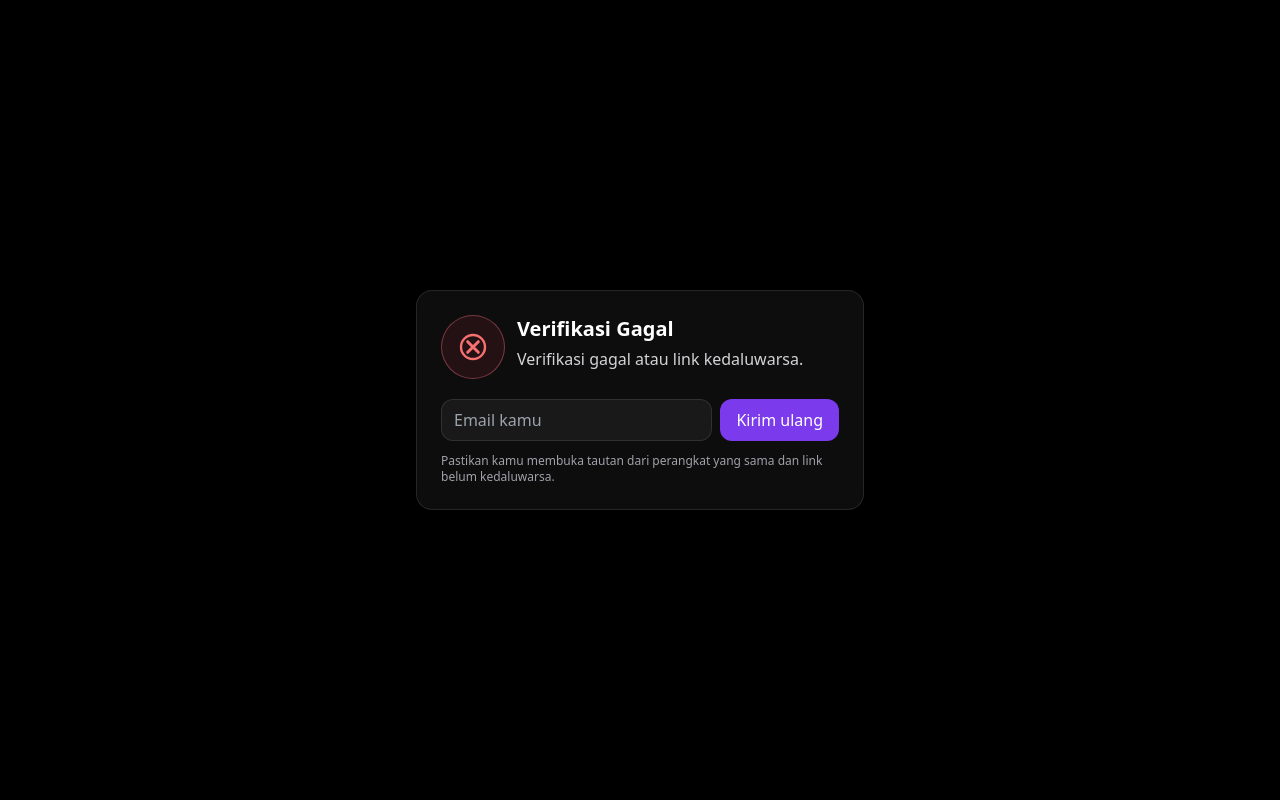
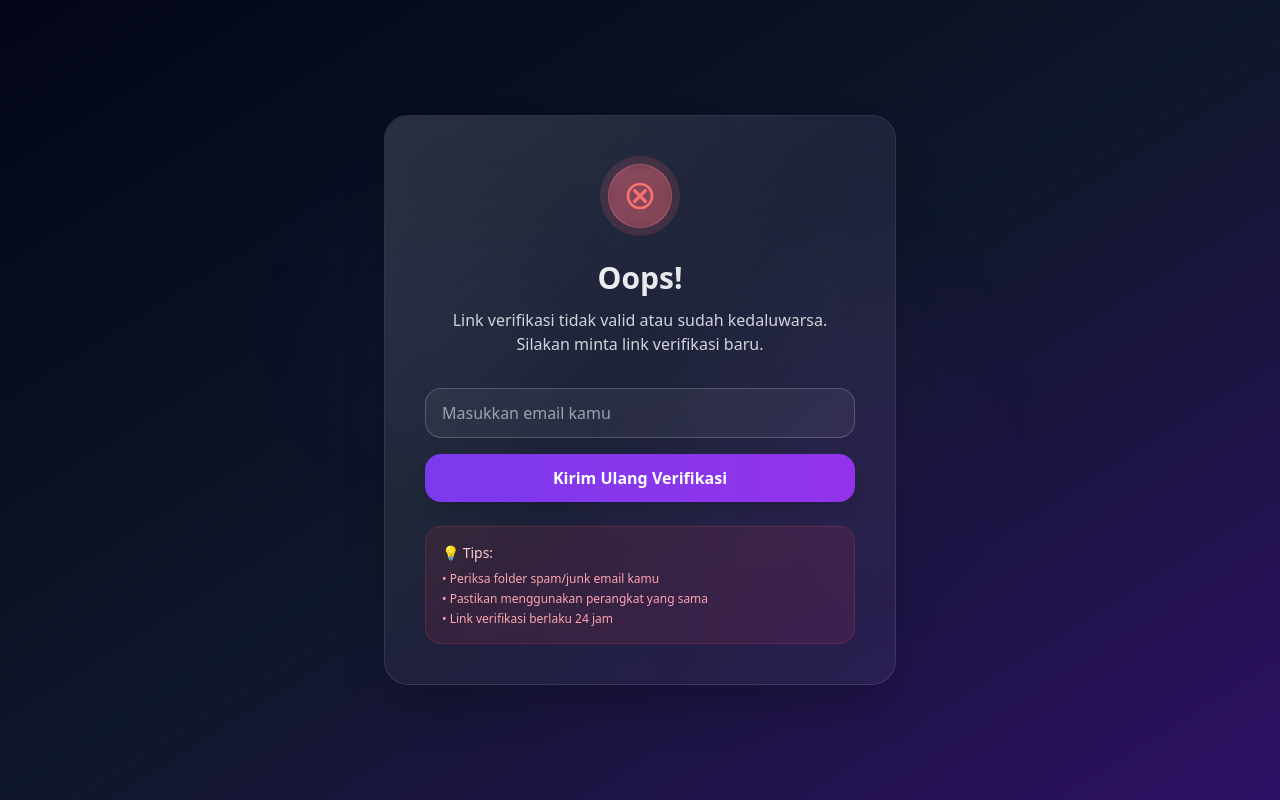
Before and after one commit to farrelabennaya/Sharebum-Fe, a React (Vite) app: page /verified in a window 1280 px wide. Built offline with nearby package versions, Linux system fonts and the light colour scheme.

Commit message:
Verified Style

```diff
--- a/index.html
+++ b/index.html
@@ -4,7 +4,7 @@
     <meta charset="UTF-8" />
     <link rel="icon" type="image/svg+xml" href="/vite.svg" />
     <meta name="viewport" content="width=device-width, initial-scale=1.0" />
-    <title>Vite + React</title>
+    <title>YollBum</title>
     <script src="https://challenges.cloudflare.com/turnstile/v0/api.js" async defer></script>
   </head>
   <body>
--- a/src/pages/Verified.jsx
+++ b/src/pages/Verified.jsx
@@ -7,49 +7,56 @@ export default function Verified() {
 
   // status: loading | success | error
   const [status, setStatus] = useState("loading");
-  const [msg, setMsg] = useState("Memverifikasi…");
+  const [msg, setMsg] = useState("Memverifikasi email kamu...");
+  const [isResending, setIsResending] = useState(false);
 
   useEffect(() => {
     const p = new URLSearchParams(window.location.search);
     const ok = p.get("ok");
-    const hasToken = !!p.get("token"); // kita abaikan token, jangan auto-login
+    const hasToken = !!p.get("token");
 
+    // Simulate loading delay untuk UX yang lebih baik
+    setTimeout(() => {
       if (ok === "1") {
-      // bersihkan token dari URL (privasi)
+        // Bersihkan token dari URL (privasi)
         const clean = new URL(window.location.href);
         clean.searchParams.delete("token");
         window.history.replaceState({}, "", clean.toString());
 
         setStatus("success");
-      setMsg("Email kamu sudah terverifikasi. Silakan masuk untuk melanjutkan.");
+        setMsg("Email kamu sudah berhasil diverifikasi! Sekarang kamu bisa masuk ke akun kamu.");
       } else {
         setStatus("error");
-      setMsg("Verifikasi gagal atau link kedaluwarsa.");
+        setMsg("Link verifikasi tidak valid atau sudah kedaluwarsa. Silakan minta link verifikasi baru.");
       }
+    }, 1200);
   }, []);
 
   const Icon = useMemo(() => {
     if (status === "loading") {
       return (
-        <div className="relative grid place-items-center w-16 h-16">
-          <svg className="w-12 h-12 animate-spin" viewBox="0 0 24 24" fill="none" aria-hidden>
-            <circle cx="12" cy="12" r="10" stroke="currentColor" strokeOpacity="0.25" strokeWidth="3" />
-            <path d="M4 12a8 8 0 0 1 8-8" stroke="currentColor" strokeWidth="3" />
+        <div className="relative flex items-center justify-center w-20 h-20">
+          <div className="absolute inset-0 rounded-full bg-gradient-to-r from-violet-500/20 to-purple-500/20 animate-pulse"></div>
+          <svg className="w-10 h-10 animate-spin text-violet-400" viewBox="0 0 24 24" fill="none" aria-hidden>
+            <circle cx="12" cy="12" r="10" stroke="currentColor" strokeOpacity="0.15" strokeWidth="2" />
+            <path d="M4 12a8 8 0 0 1 8-8" stroke="currentColor" strokeWidth="2.5" strokeLinecap="round" />
           </svg>
         </div>
       );
     }
+
     if (status === "success") {
       return (
-        <div className="relative grid place-items-center w-16 h-16">
-          <span className="absolute inline-block w-16 h-16 rounded-full border border-emerald-400/30 animate-ping" />
-          <div className="relative grid place-items-center w-16 h-16 rounded-full bg-emerald-500/15 border border-emerald-400/40">
-            <svg viewBox="0 0 24 24" className="w-8 h-8" aria-hidden>
+        <div className="relative flex items-center justify-center w-20 h-20">
+          <div className="absolute inset-0 rounded-full bg-gradient-to-r from-emerald-400/20 to-green-400/20 animate-pulse"></div>
+          <div className="absolute inset-2 rounded-full border-2 border-emerald-400/30 animate-ping"></div>
+          <div className="relative flex items-center justify-center w-16 h-16 rounded-full bg-gradient-to-r from-emerald-500/20 to-green-500/20 border border-emerald-400/40 backdrop-blur-sm">
+            <svg viewBox="0 0 24 24" className="w-9 h-9" aria-hidden>
               <path
                 d="M20 7 9 18l-5-5"
                 fill="none"
                 stroke="rgb(52, 211, 153)"
-                strokeWidth="2.5"
+                strokeWidth="3"
                 strokeLinecap="round"
                 strokeLinejoin="round"
                 className="check-path"
@@ -59,61 +66,24 @@ export default function Verified() {
         </div>
       );
     }
+
     return (
-      <div className="relative grid place-items-center w-16 h-16">
-        <div className="relative grid place-items-center w-16 h-16 rounded-full bg-rose-500/10 border border-rose-400/40">
+      <div className="relative flex items-center justify-center w-20 h-20">
+        <div className="absolute inset-0 rounded-full bg-gradient-to-r from-rose-400/20 to-red-400/20 animate-pulse"></div>
+        <div className="relative flex items-center justify-center w-16 h-16 rounded-full bg-gradient-to-r from-rose-500/20 to-red-500/20 border border-rose-400/40 backdrop-blur-sm">
           <svg viewBox="0 0 24 24" className="w-8 h-8" aria-hidden>
-            <circle cx="12" cy="12" r="9" fill="none" stroke="rgb(248, 113, 113)" strokeWidth="1.8" />
-            <path d="M8 8l8 8M16 8l-8 8" stroke="rgb(248, 113, 113)" strokeWidth="2.2" strokeLinecap="round" />
+            <circle cx="12" cy="12" r="9" fill="none" stroke="rgb(248, 113, 113)" strokeWidth="2" className="error-circle" />
+            <path d="M8 8l8 8M16 8l-8 8" stroke="rgb(248, 113, 113)" strokeWidth="2.5" strokeLinecap="round" className="error-x" />
           </svg>
         </div>
       </div>
     );
   }, [status]);
 
-  return (
-    <div className="min-h-svh grid place-items-center bg-black text-white">
-      <div
-        className="max-w-md w-full p-6 rounded-2xl border border-white/10 bg-white/5 backdrop-blur"
-        role="status"
-        aria-live="polite"
-      >
-        <div className="flex items-start gap-3">
-          {Icon}
-          <div className="flex-1">
-            <h1 className="text-xl font-semibold mb-1">
-              {status === "loading" && "Memverifikasi"}
-              {status === "success" && "Berhasil Diverifikasi"}
-              {status === "error" && "Verifikasi Gagal"}
-            </h1>
-            <p className="text-zinc-300">{msg}</p>
-          </div>
-        </div>
+  const handleResendVerification = async (e) => {
+    e.preventDefault();
+    setIsResending(true);
 
-        {/* Aksi lanjutan */}
-        {status === "success" && (
-          <div className="mt-5 flex items-center gap-2">
-            <button
-              onClick={() => nav("/")}
-              className="px-4 py-2 rounded-xl bg-violet-600 hover:bg-violet-700 transition"
-            >
-              Masuk
-            </button>
-            <button
-              onClick={() => nav("/")}
-              className="px-4 py-2 rounded-xl border border-white/10 bg-white/5 hover:bg-white/10 transition"
-            >
-              Ke Halaman Login
-            </button>
-          </div>
-        )}
-
-        {status === "error" && (
-          <>
-            <form
-              className="mt-5 flex gap-2"
-              onSubmit={async (e) => {
-                e.preventDefault();
     const email = new FormData(e.currentTarget).get("email");
     try {
       const res = await fetch("/api/email/verification-notification", {
@@ -121,41 +91,212 @@ export default function Verified() {
         headers: { "Content-Type": "application/json" },
         body: JSON.stringify({ email }),
       });
+
       if (!res.ok) throw new Error();
-                  alert("Jika email terdaftar, tautan verifikasi dikirim ulang.");
+
+      // Success feedback
+      const submitBtn = e.currentTarget.querySelector('button[type="submit"]');
+      const originalText = submitBtn.textContent;
+      submitBtn.textContent = "Terkirim!";
+      submitBtn.className = submitBtn.className.replace('bg-violet-600 hover:bg-violet-700', 'bg-emerald-600');
+
+      setTimeout(() => {
+        submitBtn.textContent = originalText;
+        submitBtn.className = submitBtn.className.replace('bg-emerald-600', 'bg-violet-600 hover:bg-violet-700');
+        e.currentTarget.reset();
+      }, 2000);
+
     } catch {
-                  alert("Gagal mengirim ulang.");
+      // Error feedback
+      const submitBtn = e.currentTarget.querySelector('button[type="submit"]');
+      const originalText = submitBtn.textContent;
+      submitBtn.textContent = "Gagal!";
+      submitBtn.className = submitBtn.className.replace('bg-violet-600 hover:bg-violet-700', 'bg-rose-600');
+
+      setTimeout(() => {
+        submitBtn.textContent = originalText;
+        submitBtn.className = submitBtn.className.replace('bg-rose-600', 'bg-violet-600 hover:bg-violet-700');
+      }, 2000);
+    } finally {
+      setIsResending(false);
     }
-              }}
+  };
+
+  return (
+    <div className="min-h-screen bg-gradient-to-br from-slate-950 via-slate-900 to-violet-950 flex items-center justify-center p-4 relative overflow-hidden">
+      {/* Background decoration */}
+      <div className="absolute inset-0 overflow-hidden pointer-events-none">
+        <div className="absolute top-1/4 left-1/4 w-64 h-64 rounded-full bg-violet-500/5 blur-3xl animate-pulse"></div>
+        <div className="absolute bottom-1/4 right-1/4 w-96 h-96 rounded-full bg-purple-500/5 blur-3xl animate-pulse delay-1000"></div>
+        <div className="absolute top-1/2 left-1/2 transform -translate-x-1/2 -translate-y-1/2 w-32 h-32 rounded-full bg-emerald-500/3 blur-2xl animate-pulse delay-500"></div>
+      </div>
+
+      <div
+        className="relative max-w-lg w-full mx-auto"
+        role="status"
+        aria-live="polite"
       >
+        {/* Main card */}
+        <div className="relative p-8 sm:p-10 rounded-3xl border border-white/10 bg-white/5 backdrop-blur-xl shadow-2xl transform transition-all duration-500 ease-out">
+          {/* Glassmorphism effect */}
+          <div className="absolute inset-0 rounded-3xl bg-gradient-to-br from-white/10 via-transparent to-transparent"></div>
+          <div className="absolute inset-0 rounded-3xl bg-gradient-to-tr from-transparent via-transparent to-violet-500/5"></div>
+
+          <div className="relative">
+            {/* Header section */}
+            <div className="text-center mb-8">
+              <div className="flex justify-center mb-6 transform transition-all duration-700 ease-out">
+                {Icon}
+              </div>
+
+              <h1 className="text-2xl sm:text-3xl font-bold mb-3 bg-gradient-to-r from-white to-gray-300 bg-clip-text text-transparent">
+                {status === "loading" && "Memverifikasi"}
+                {status === "success" && "Berhasil!"}
+                {status === "error" && "Oops!"}
+              </h1>
+
+              <p className="text-gray-300 leading-relaxed text-sm sm:text-base">
+                {msg}
+              </p>
+            </div>
+
+            {/* Success actions */}
+            {status === "success" && (
+              <div className="space-y-4 animate-fadeIn">
+                <div className="flex flex-col sm:flex-row gap-3">
+                  <button
+                    onClick={() => nav("/")}
+                    className="flex-1 px-6 py-3 rounded-2xl bg-gradient-to-r from-violet-600 to-purple-600 hover:from-violet-700 hover:to-purple-700 text-white font-semibold transition-all duration-200 shadow-lg hover:shadow-violet-500/25 transform hover:scale-105 active:scale-95"
+                  >
+                    Masuk Sekarang
+                  </button>
+                  <button
+                    onClick={() => nav("/")}
+                    className="flex-1 px-6 py-3 rounded-2xl border border-white/20 bg-white/5 hover:bg-white/10 text-white font-medium transition-all duration-200 backdrop-blur-sm hover:border-white/30 transform hover:scale-105 active:scale-95"
+                  >
+                    Ke Halaman Login
+                  </button>
+                </div>
+
+                <div className="text-center pt-4">
+                  <p className="text-xs text-gray-400 bg-emerald-500/10 border border-emerald-500/20 rounded-xl px-4 py-2 inline-block">
+                    ✅ Akun kamu sudah siap digunakan
+                  </p>
+                </div>
+              </div>
+            )}
+
+            {/* Error actions */}
+            {status === "error" && (
+              <div className="space-y-6 animate-fadeIn">
+                <form onSubmit={handleResendVerification} className="space-y-4">
+                  <div className="relative">
                     <input
                       name="email"
                       type="email"
-                placeholder="Email kamu"
+                      placeholder="Masukkan email kamu"
                       required
-                className="flex-1 rounded-xl bg-white/5 border border-white/10 px-3 py-2 outline-none focus:ring-2 focus:ring-white/15"
+                      disabled={isResending}
+                      className="w-full px-4 py-3 rounded-2xl bg-white/5 border border-white/20 text-white placeholder-gray-400 outline-none focus:ring-2 focus:ring-violet-500/50 focus:border-violet-500/50 transition-all duration-200 backdrop-blur-sm disabled:opacity-50"
                     />
-              <button className="px-4 py-2 rounded-xl bg-violet-600 hover:bg-violet-700 transition">
-                Kirim ulang
+                  </div>
+
+                  <button
+                    type="submit"
+                    disabled={isResending}
+                    className="w-full px-6 py-3 rounded-2xl bg-gradient-to-r from-violet-600 to-purple-600 hover:from-violet-700 hover:to-purple-700 text-white font-semibold transition-all duration-200 shadow-lg hover:shadow-violet-500/25 transform hover:scale-105 active:scale-95 disabled:opacity-50 disabled:transform-none disabled:hover:shadow-none"
+                  >
+                    {isResending ? (
+                      <span className="flex items-center justify-center gap-2">
+                        <svg className="w-4 h-4 animate-spin" viewBox="0 0 24 24" fill="none">
+                          <circle cx="12" cy="12" r="10" stroke="currentColor" strokeOpacity="0.25" strokeWidth="2" />
+                          <path d="M4 12a8 8 0 0 1 8-8" stroke="currentColor" strokeWidth="2" strokeLinecap="round" />
+                        </svg>
+                        Mengirim...
+                      </span>
+                    ) : (
+                      "Kirim Ulang Verifikasi"
+                    )}
                   </button>
                 </form>
 
-            <p className="mt-3 text-xs text-zinc-400">
-              Pastikan kamu membuka tautan dari perangkat yang sama dan link belum kedaluwarsa.
-            </p>
-          </>
+                <div className="bg-rose-500/10 border border-rose-500/20 rounded-2xl p-4">
+                  <h3 className="text-rose-200 font-medium mb-2 text-sm">💡 Tips:</h3>
+                  <ul className="text-xs text-rose-300 space-y-1">
+                    <li>• Periksa folder spam/junk email kamu</li>
+                    <li>• Pastikan menggunakan perangkat yang sama</li>
+                    <li>• Link verifikasi berlaku 24 jam</li>
+                  </ul>
+                </div>
+              </div>
+            )}
+          </div>
+        </div>
+
+        {/* Loading progress bar */}
+        {status === "loading" && (
+          <div className="mt-6 mx-auto w-48">
+            <div className="h-1 bg-white/10 rounded-full overflow-hidden">
+              <div className="h-full bg-gradient-to-r from-violet-500 to-purple-500 rounded-full animate-loading-bar"></div>
+            </div>
+          </div>
         )}
       </div>
 
-      {/* CSS animasi check-path (stroke draw) */}
+      {/* Custom CSS */}
       <style>{`
+        @keyframes fadeIn {
+          from {
+            opacity: 0;
+            transform: translateY(20px);
+          }
+          to {
+            opacity: 1;
+            transform: translateY(0);
+          }
+        }
+
+        @keyframes loading-bar {
+          0% { transform: translateX(-100%); }
+          50% { transform: translateX(0%); }
+          100% { transform: translateX(100%); }
+        }
+
+        .animate-fadeIn {
+          animation: fadeIn 600ms ease-out forwards;
+        }
+
+        .animate-loading-bar {
+          animation: loading-bar 2s ease-in-out infinite;
+        }
+
         .check-path {
-          stroke-dasharray: 40;
-          stroke-dashoffset: 40;
-          animation: draw 600ms ease forwards 120ms;
+          stroke-dasharray: 50;
+          stroke-dashoffset: 50;
+          animation: draw 800ms ease-out forwards 300ms;
         }
+
+        .error-circle {
+          stroke-dasharray: 57;
+          stroke-dashoffset: 57;
+          animation: draw 600ms ease-out forwards 200ms;
+        }
+
+        .error-x {
+          stroke-dasharray: 20;
+          stroke-dashoffset: 20;
+          animation: draw 400ms ease-out forwards 600ms;
+        }
+
         @keyframes draw {
           to { stroke-dashoffset: 0; }
+        }
+
+        /* Responsive improvements */
+        @media (max-width: 640px) {
+          .min-h-screen {
+            min-height: 100dvh;
+          }
         }
       `}</style>
     </div>
```
Lines whose indentation alone changed are shown as unchanged.
